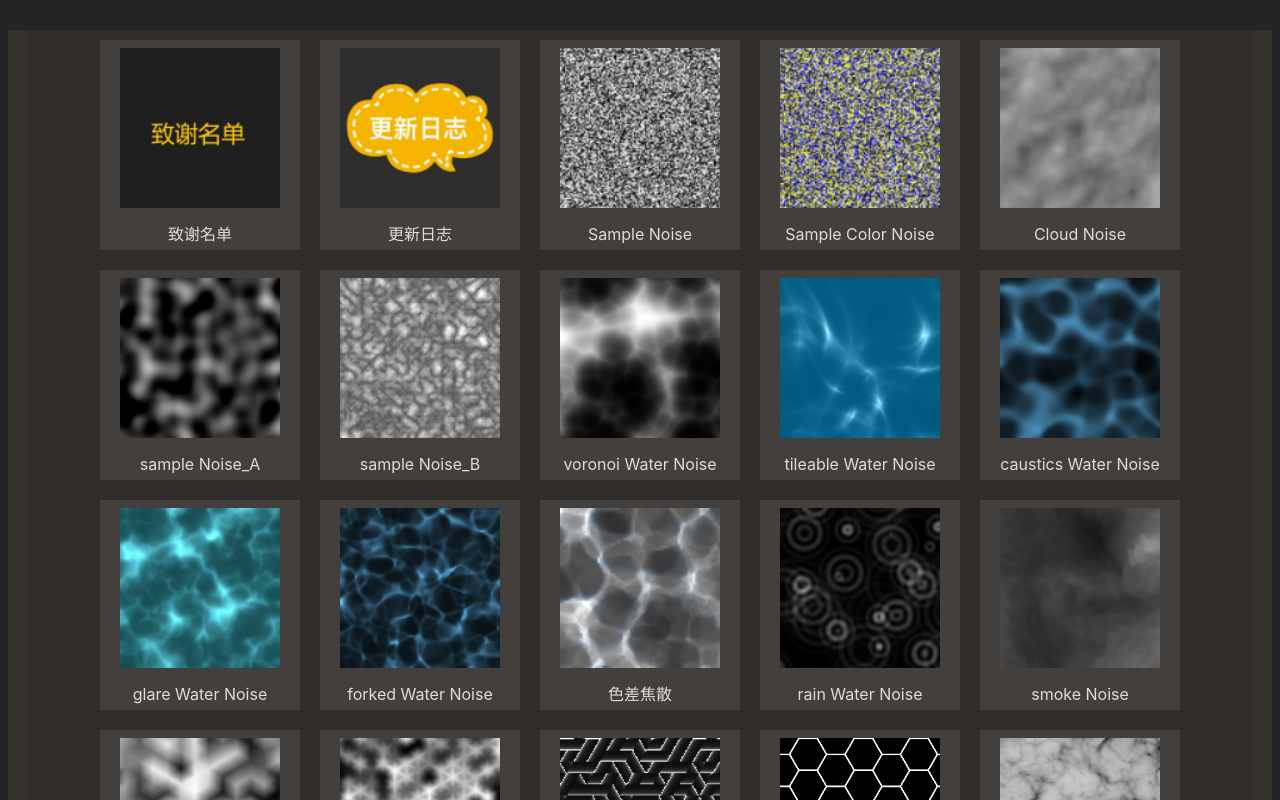
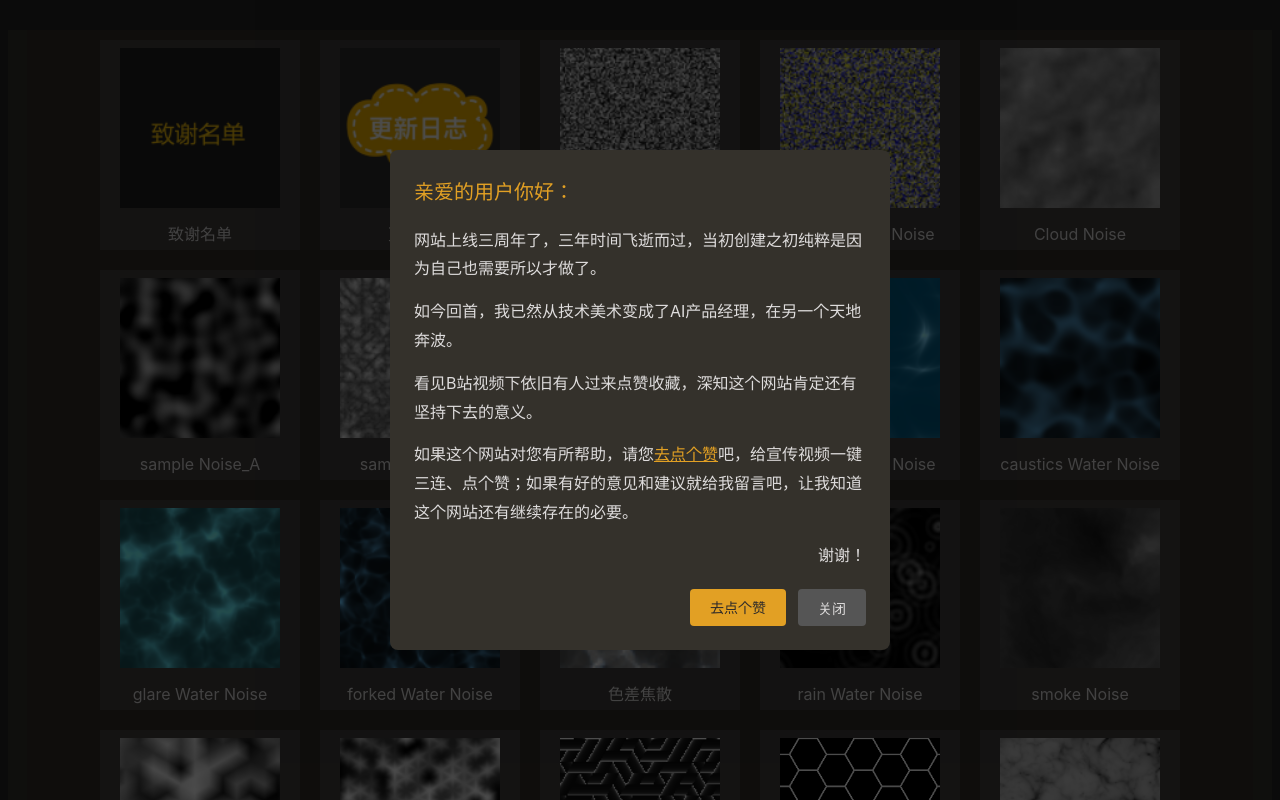
Before and after one commit to Hptd/NoiseCreater-react, a React (Vite) app: page / in a window 1280 px wide. Shown: the top 800 px of the page. Built offline with nearby package versions, Linux system fonts and the light colour scheme.

Commit message:
新增三周年弹窗

```diff
--- /dev/null
+++ b/src/components/AnnouncementModal.jsx
@@ -0,0 +1,57 @@
+import { useState } from "react"
+import "./announcementModal.css"
+
+let announcementShown = false
+
+export default function AnnouncementModal() {
+  const [visible, setVisible] = useState(!announcementShown)
+
+  if (!visible) return null
+
+  const close = () => {
+    announcementShown = true
+    setVisible(false)
+  }
+
+  return (
+    <div className="announcement-mask">
+      <div className="announcement-modal">
+        <div className="announcement-content">
+          <h2>亲爱的用户你好：</h2>
+          <p>网站上线三周年了，三年时间飞逝而过，当初创建之初纯粹是因为自己也需要所以才做了。</p>
+          <p>如今回首，我已然从技术美术变成了AI产品经理，在另一个天地奔波。</p>
+          <p>看见B站视频下依旧有人过来点赞收藏，深知这个网站肯定还有坚持下去的意义。</p>
+          <p>
+            如果这个网站对您有所帮助，请您
+            <a
+              className="announcement-content-link"
+              href="https://www.bilibili.com/video/BV1v34y1g7gU/?share_source=copy_web&vd_source=110ed7db11df1a8abe7054540cd48ee3"
+              target="_blank"
+              rel="noreferrer"
+            >
+              去点个赞
+            </a>
+            吧，给宣传视频一键三连、点个赞；如果有好的意见和建议就给我留言吧，让我知道这个网站还有继续存在的必要。
+          </p>
+          <p className="announcement-content-sign">谢谢！</p>
+        </div>
+        <div className="announcement-actions">
+          <a
+            className="announcement-btn announcement-btn-support"
+            href="https://www.bilibili.com/video/BV1v34y1g7gU/?share_source=copy_web&vd_source=110ed7db11df1a8abe7054540cd48ee3"
+            target="_blank"
+            rel="noreferrer"
+          >
+            去点个赞
+          </a>
+          <button
+            className="announcement-btn announcement-btn-close"
+            onClick={close}
+          >
+            关闭
+          </button>
+        </div>
+      </div>
+    </div>
+  )
+}
--- a/src/components/HomePage.jsx
+++ b/src/components/HomePage.jsx
@@ -1,5 +1,6 @@
 import { Link } from "react-router-dom"
 import noiseListInformations from '../../public/mySQL/noiseList.json'
+import AnnouncementModal from "./AnnouncementModal.jsx"
 
 export default function HomePage() {
   const noiseLi = noiseListInformations.map(item => (
@@ -16,6 +17,7 @@ export default function HomePage() {
 
   return (
     <div className="page">
+      <AnnouncementModal />
       <div className="noise-list">
         <ul>
           {noiseLi}
--- /dev/null
+++ b/src/components/announcementModal.css
@@ -0,0 +1,93 @@
+.announcement-mask {
+  position: fixed;
+  inset: 0;
+  z-index: 1000;
+  display: flex;
+  align-items: center;
+  justify-content: center;
+  background-color: rgba(0, 0, 0, 0.7);
+}
+
+.announcement-modal {
+  width: 500px;
+  max-width: 90vw;
+  max-height: 80vh;
+  box-sizing: border-box;
+  padding: 24px;
+  background-color: rgb(52, 49, 43);
+  border-radius: 8px;
+  display: flex;
+  flex-direction: column;
+  gap: 20px;
+}
+
+.announcement-content {
+  flex: 1;
+  min-height: 200px;
+  overflow-y: auto;
+  text-align: left;
+  line-height: 1.8;
+  color: rgb(222, 220, 220);
+}
+
+.announcement-content h2 {
+  margin: 0 0 16px;
+  font-size: 20px;
+  color: #e2a024;
+}
+
+.announcement-content p {
+  margin: 0 0 14px;
+}
+
+.announcement-content p:last-child {
+  margin-bottom: 0;
+}
+
+.announcement-content-link {
+  color: #e2a024;
+  font-weight: bold;
+  text-decoration: underline;
+}
+
+.announcement-content-link:hover {
+  color: #c98c1e;
+}
+
+.announcement-content-sign {
+  text-align: right;
+}
+
+.announcement-actions {
+  display: flex;
+  justify-content: flex-end;
+  gap: 12px;
+}
+
+.announcement-btn {
+  padding: 8px 20px;
+  border: none;
+  border-radius: 4px;
+  font-size: 14px;
+  cursor: pointer;
+  text-decoration: none;
+  transition: background-color 0.3s ease;
+}
+
+.announcement-btn-support {
+  background-color: #e2a024;
+  color: #2d2a2a;
+}
+
+.announcement-btn-support:hover {
+  background-color: #c98c1e;
+}
+
+.announcement-btn-close {
+  background-color: #555555;
+  color: rgb(222, 220, 220);
+}
+
+.announcement-btn-close:hover {
+  background-color: #444444;
+}
```
